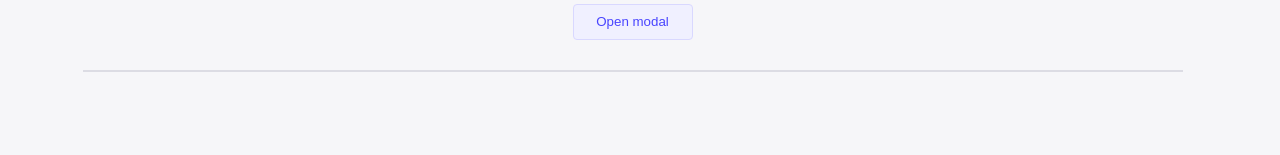
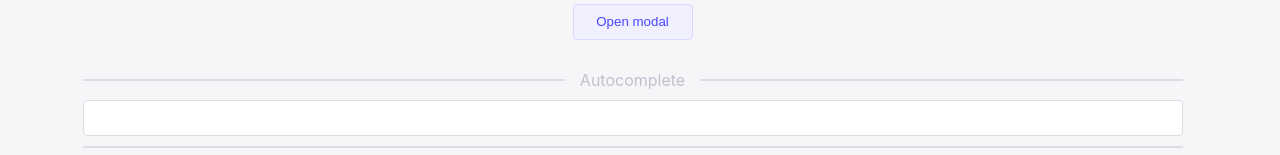
Before and after one commit to shtamtails/Strapi-React-UI-Kit, a React (Create React App) app: page / in a window 1280 px wide. Shown: the part 958-1113 px from the top of the page. Before the commit the page ends 1040 px from the top, so only its background shows below. Built offline with nearby package versions, Linux system fonts and the light colour scheme.

Commit message:
little visual bugfix

```diff
--- a/src/components/App.js
+++ b/src/components/App.js
@@ -1,6 +1,7 @@
 import "../css/main.css";
 import React, { useRef, useState } from "react";
 import { AiOutlineMail, AiOutlineLock } from "react-icons/ai";
+import { useUniqueId } from "../Hooks";
 import {
   SkeletonContainer,
   Skeleton,
@@ -14,6 +15,7 @@ import {
   Modal,
   PasswordInput,
   Checkbox,
+  Autocomplete,
 } from "./UI/";
 
 // TODO's
@@ -21,10 +23,17 @@ import {
 
 const App = () => {
   const [value, setValue] = useState("FS6485SPZLR69KX9VBH6GZSREV4P39");
+  const [value1, setValue1] = useState("");
   const [btn, setBtn] = useState(false);
   const [modal, setModal] = useState(false);
   const [checkbox, setCheckbox] = useState(false);
   const ref = useRef(null);
+
+  const options = [
+    { id: useUniqueId(), text: "text1", value: "value1" },
+    { id: useUniqueId(), text: "text2", value: "value2" },
+    { id: useUniqueId(), text: "text3", value: "value3" },
+  ];
 
   return (
     <>
@@ -220,6 +229,8 @@ const App = () => {
             Open modal
           </Button>
         </div>
+        <Divider> Autocomplete </Divider>
+        <Autocomplete optionsList={options} value={value1} setValue={setValue1} />
         <Divider></Divider>
       </div>
     </>
--- a/src/components/UI/Inputs/Autocomplete/Autocomplete.jsx
+++ b/src/components/UI/Inputs/Autocomplete/Autocomplete.jsx
@@ -7,7 +7,7 @@ import { useClickOutside, useElementWidth } from "../../../../Hooks";
 
 export const Autocomplete = (props) => {
   const [dropDown, setDropDown] = useState(false);
-  const [inputValue, setInputValue] = useState("dsadasdas");
+  const [inputValue, setInputValue] = useState(props.value);
   // width for dropdown container to be the same as the parent container
   const [width, setWidth] = useState(0);
 
--- a/src/components/UI/Inputs/Select/_select.scss
+++ b/src/components/UI/Inputs/Select/_select.scss
@@ -53,8 +53,8 @@
   &::-webkit-scrollbar-thumb:hover {
     background: rgba(0, 0, 0, 0.3);
   }
-  position: fixed;
-  z-index: 999;
+  position: absolute;
+  z-index: 1000;
   font-size: 14px;
   margin-top: 5px;
   background-color: #fff;
--- a/src/css/main.css
+++ b/src/css/main.css
@@ -582,8 +582,8 @@ textarea[type="text"]:disabled::placeholder {
 .select-option-container {
   max-height: 200px;
   overflow-y: overlay;
-  position: fixed;
-  z-index: 999;
+  position: absolute;
+  z-index: 1000;
   font-size: 14px;
   margin-top: 5px;
   background-color: #fff;
```
